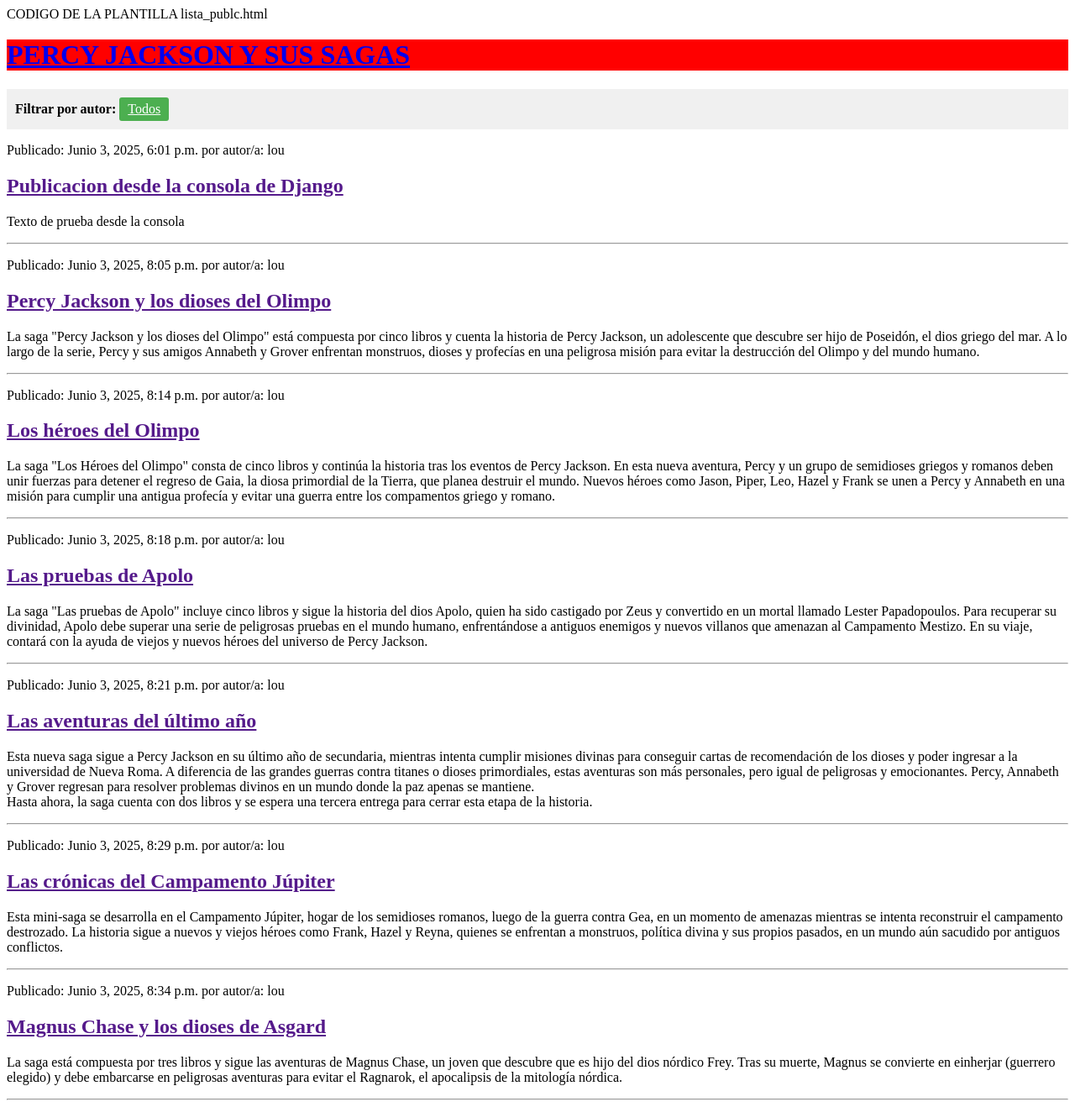
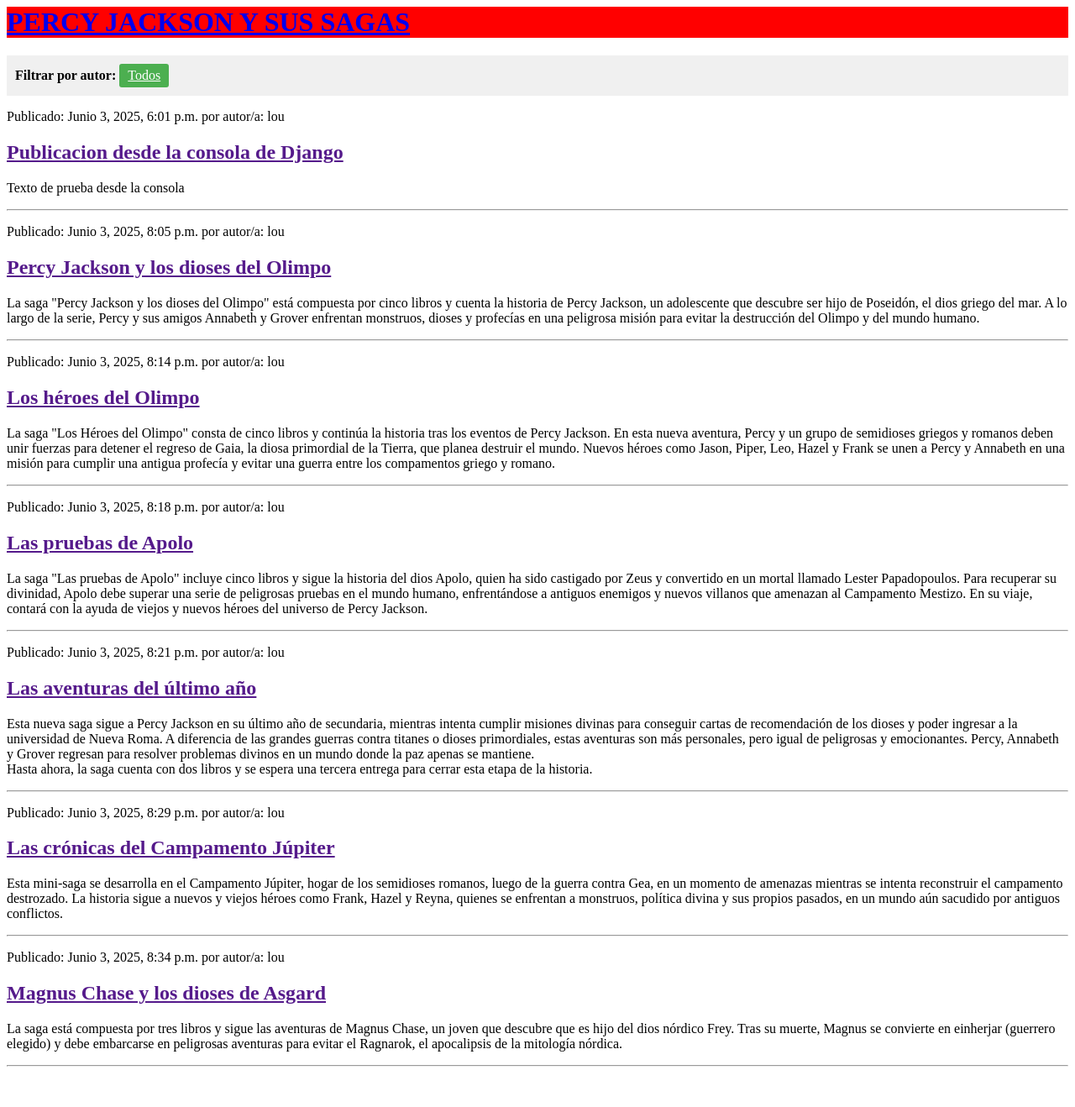
Before and after one commit to 222lou222/mi-primer-blog, a Django app: page / in a window 1280 px wide. Shown: the whole page at 84% size. After the commit the page ends 1270 px from the top, so only its background shows below. Run offline with Django 3.2, Linux system fonts and the light colour scheme; data comes from the database, SQL or seed files in the repository.

Commit message:
Update lista_public.html

```diff
--- a/blog/templates/blog/lista_public.html
+++ b/blog/templates/blog/lista_public.html
@@ -1,4 +1,3 @@
-CODIGO DE LA PLANTILLA lista_publc.html
 <html>
 <head>
     <title>PERCY JACKSON Y SUS SAGAS</title>
```
